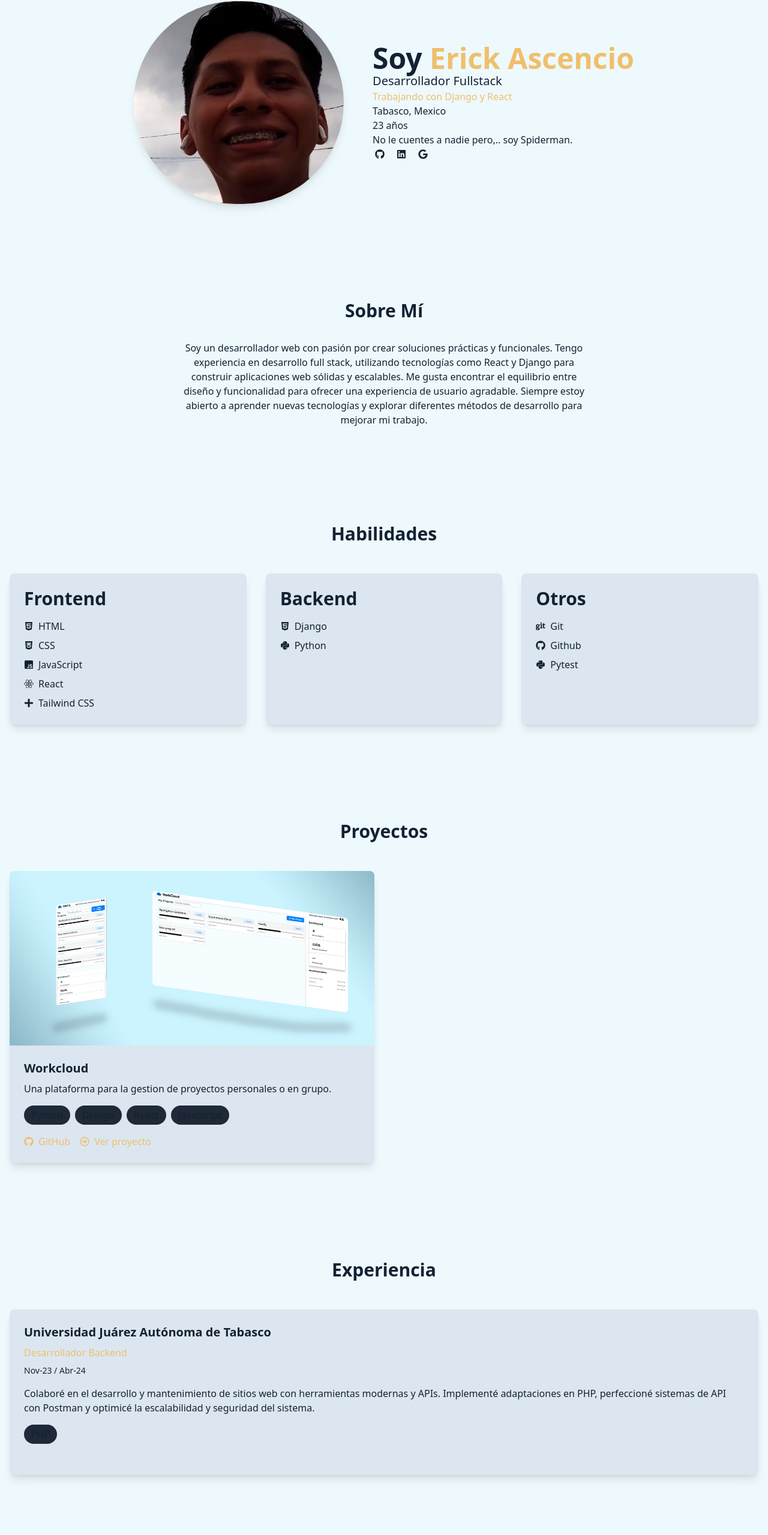
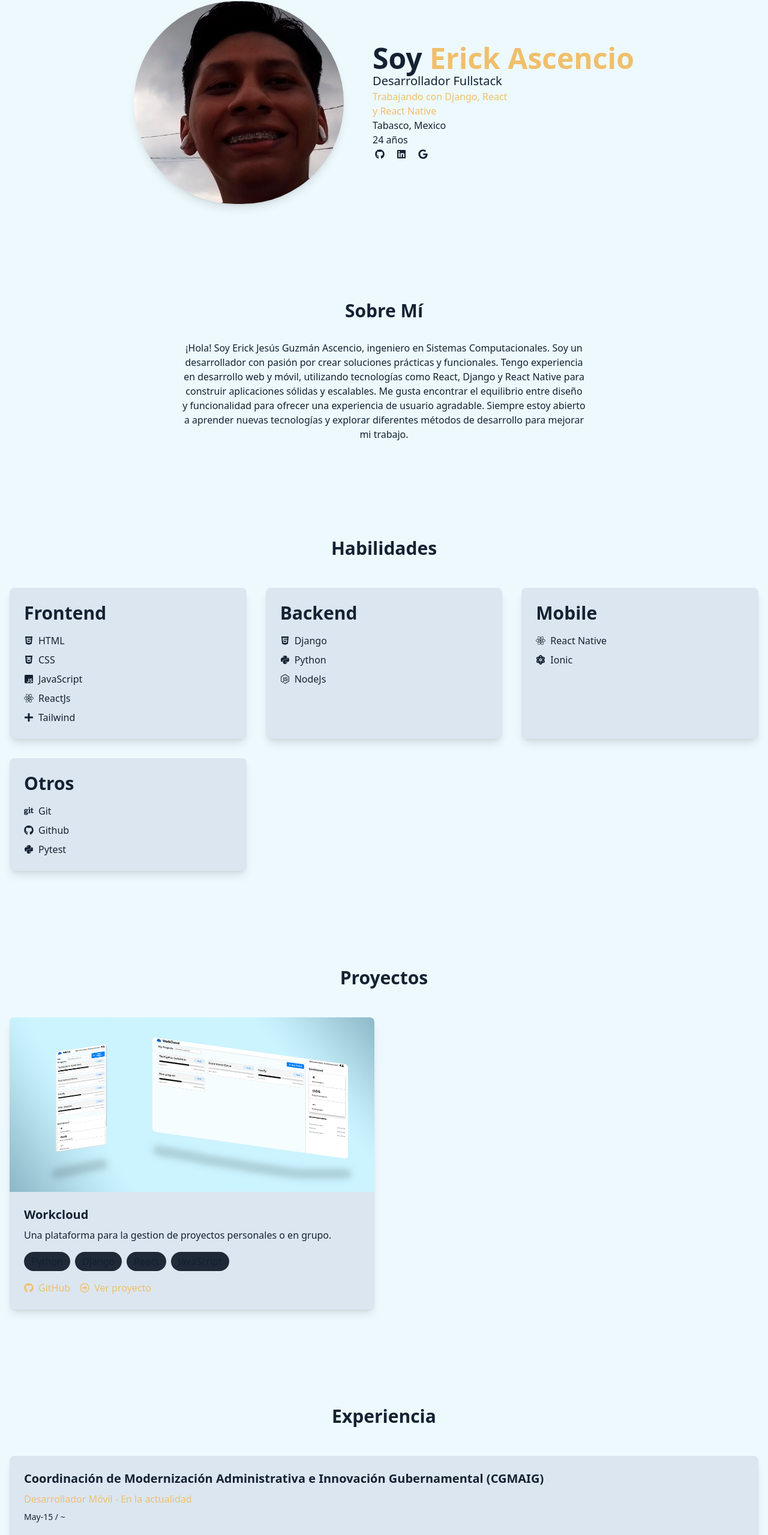
Before and after one commit to ErickJGAscencio/Portfolio, a React (Vite) app in the folder client/: page / in a window 1280 px wide. Shown: the part 154-2713 px from the top of the page at 60% size. Built offline with nearby package versions, Linux system fonts and the light colour scheme.

Commit message:
Cambios en los componentes

```diff
--- a/client/package.json
+++ b/client/package.json
@@ -28,6 +28,6 @@
     "eslint-plugin-react-refresh": "^0.4.6",
     "postcss": "^8.4.47",
     "tailwindcss": "^3.4.14",
-    "vite": "^5.2.0"
+    "vite": "^5.4.19"
   }
 }
--- a/client/src/components/AboutMe.jsx
+++ b/client/src/components/AboutMe.jsx
@@ -3,7 +3,7 @@ export default function AboutMe() {
     <section id="sobre-mi" className="py-20">
       <h2 className="text-3xl font-bold mb-8 text-center">Sobre Mí</h2>
       <p className="max-w-2xl mx-auto text-center">
-      Soy un desarrollador web con pasión por crear soluciones prácticas y funcionales. Tengo experiencia en desarrollo full stack, utilizando tecnologías como React y Django para construir aplicaciones web sólidas y escalables. Me gusta encontrar el equilibrio entre diseño y funcionalidad para ofrecer una experiencia de usuario agradable. Siempre estoy abierto a aprender nuevas tecnologías y explorar diferentes métodos de desarrollo para mejorar mi trabajo.
+      ¡Hola! Soy Erick Jesús Guzmán Ascencio, ingeniero en Sistemas Computacionales. Soy un desarrollador con pasión por crear soluciones prácticas y funcionales. Tengo experiencia en desarrollo web y móvil, utilizando tecnologías como React, Django y React Native para construir aplicaciones sólidas y escalables. Me gusta encontrar el equilibrio entre diseño y funcionalidad para ofrecer una experiencia de usuario agradable. Siempre estoy abierto a aprender nuevas tecnologías y explorar diferentes métodos de desarrollo para mejorar mi trabajo.
       </p>
     </section>
   )
--- a/client/src/components/Experience.jsx
+++ b/client/src/components/Experience.jsx
@@ -18,6 +18,15 @@ const experiences = [
   //   urlGit: 'github.com'
   // },
   {
+    title: 'Desarrollador Móvil - En la actualidad',
+    company: 'Coordinación de Modernización Administrativa e Innovación Gubernamental (CGMAIG)',
+    period: 'May-15 / ~',
+    description: 'Trabajé en el desarrollo de aplicaciones móviles para el estado de Tabasco, principalmente en ABIM Tabasco, una aplicación para mantener un registro de los bienes muebles de las dependencias gubernamentales. Además de presentar una propuesta visual nueva para la nueva interfaz actualmente utilizada.',
+    tech: ['React Native', 'Node Js'],
+    url: '',
+    urlGit: ''
+  },
+  {
     title: 'Desarrollador Backend',
     company: 'Universidad Juárez Autónoma de Tabasco',
     period: 'Nov-23 / Abr-24',
@@ -26,6 +35,15 @@ const experiences = [
     url: '',
     urlGit: ''
   },
+  // {
+  //   title: 'Desarrollador FullStack',
+  //   company: 'Creative Web Solutions',
+  //   period: 'Junio 2019 - Diciembre 2020',
+  //   description: 'Creación de interfaces de usuario responsivas y accesibles utilizando React y Next.js.',
+  //   tech: ['Python', 'Django'],
+  //   url: 'google.com',
+  //   urlGit: 'github.com'
+  // },
 ];
 
 
--- a/client/src/components/PersonalInfo.jsx
+++ b/client/src/components/PersonalInfo.jsx
@@ -10,10 +10,10 @@ export default function PersonalInfo() {
       <div className="text-center md:text-left animate-slide-up">
         <p className='text-4xl md:text-5xl font-bold'>Soy <span className='text-color_hover_card'>Erick Ascencio</span></p>
         <p className='text-lg md:text-xl'>Desarrollador Fullstack</p>
-        <p className="text-[#f0bf6c]">Trabajando con Django y React</p>
+        <p className="text-[#f0bf6c]">Trabajando con Django, React</p>
+        <p className="text-[#f0bf6c]">y React Native</p>
         <p className='text-sm md:text-base'>Tabasco, Mexico</p>
-        <p className='text-sm md:text-base'>23 años</p>
-        <p className='text-sm md:text-base'>No le cuentes a nadie pero,.. soy Spiderman.</p>
+        <p className='text-sm md:text-base'>24 años</p>
         <div className='flex p-1 gap-5'>
           <button><FaGithub /></button>
           <button><FaLinkedin /></button>
--- a/client/src/components/Skills.jsx
+++ b/client/src/components/Skills.jsx
@@ -1,31 +1,6 @@
 import React from 'react';
-import { FaCode, FaCss3Alt, FaDatabase, FaGit, FaGithub, FaHtml5, FaJsSquare, FaPlus, FaPython, FaReact, FaTable } from "react-icons/fa";
+import { FaAtom, FaCss3Alt, FaGit, FaGithub, FaHtml5, FaJsSquare, FaNodeJs, FaPlus, FaPython, FaReact } from "react-icons/fa";
 
-const skills = [
-  {
-    name: 'Frontend',
-    icon: FaTable,
-    technologies: ['HTML', 'CSS', 'JavaScript', 'React', 'Tailwind CSS']
-  },
-  {
-    name: 'Backend',
-    icon: FaDatabase,
-    technologies: ['Python', 'Django', 'PyTest', 'SQL', 'Postgres']
-  },
-  {
-    name: 'Otros',
-    icon: FaCode,
-    technologies: ['Git', 'RESTful APIs', 'PyTest']
-  },
-];
-
-const techDetails = {
-  HTML: { name: 'HTML', icon: <FaHtml5 /> },
-  CSS: { name: 'CSS', icon: <FaCss3Alt /> },
-  JavaScript: { name: 'JavaScript', icon: <FaJsSquare /> },
-  React: { name: 'React', icon: <FaReact /> }, // Asegúrate de importar FaReact si es necesario
-  'Tailwind CSS': { name: 'Tailwind CSS', icon: <FaPlus /> } // Asegúrate de importar SiTailwindcss si es necesario
-};
 
 const Wa = [
   {
@@ -34,8 +9,8 @@ const Wa = [
       HTML: { name: 'HTML', icon: <FaHtml5 /> },
       CSS: { name: 'CSS', icon: <FaCss3Alt /> },
       JavaScript: { name: 'JavaScript', icon: <FaJsSquare /> },
-      React: { name: 'React', icon: <FaReact /> },
-      'Tailwind CSS': { name: 'Tailwind CSS', icon: <FaPlus /> }
+      React: { name: 'ReactJs', icon: <FaReact /> },
+      Tailwind: { name: 'Tailwind', icon: <FaPlus /> }
     }
   },
   {
@@ -43,6 +18,14 @@ const Wa = [
     technologies: {
       Django: { name: 'Django', icon: <FaHtml5 /> },
       Python: { name: 'Python', icon: <FaPython /> },
+      NodeJs: { name: 'NodeJs', icon: <FaNodeJs /> },
+    }
+  },
+  {
+    name: 'Mobile',
+    technologies: {
+      ReactNative: { name: 'React Native', icon: <FaReact /> },
+      Ionic: { name: 'Ionic', icon: <FaAtom /> },
     }
   },
   {
@@ -56,6 +39,7 @@ const Wa = [
 ];
 
 console.log(Wa);
+
 export default function Skills() {
   return (
     <section id="habilidades" className="py-20 animate-fade-in">
```
Also changed, not shown: 1 other file (tests, documents, lock files or other folders).
